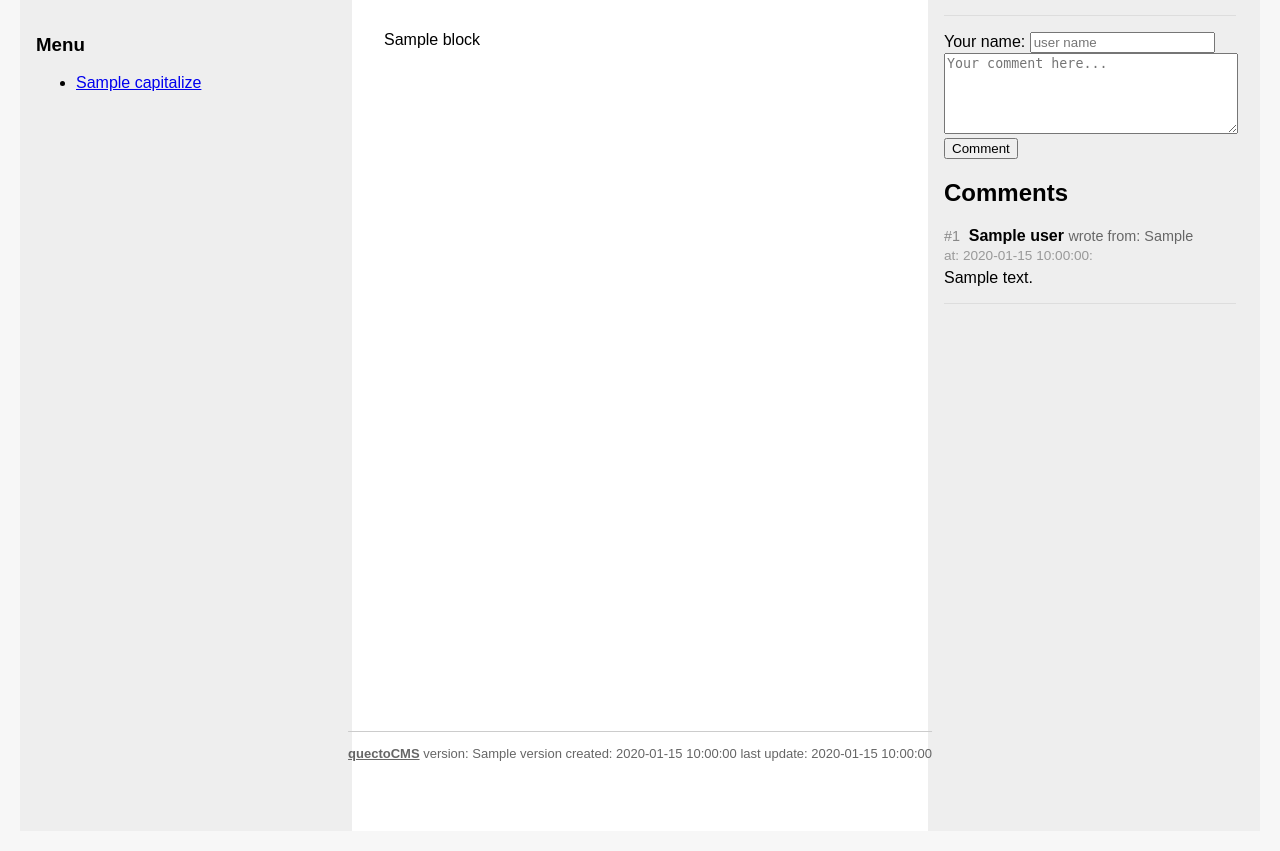
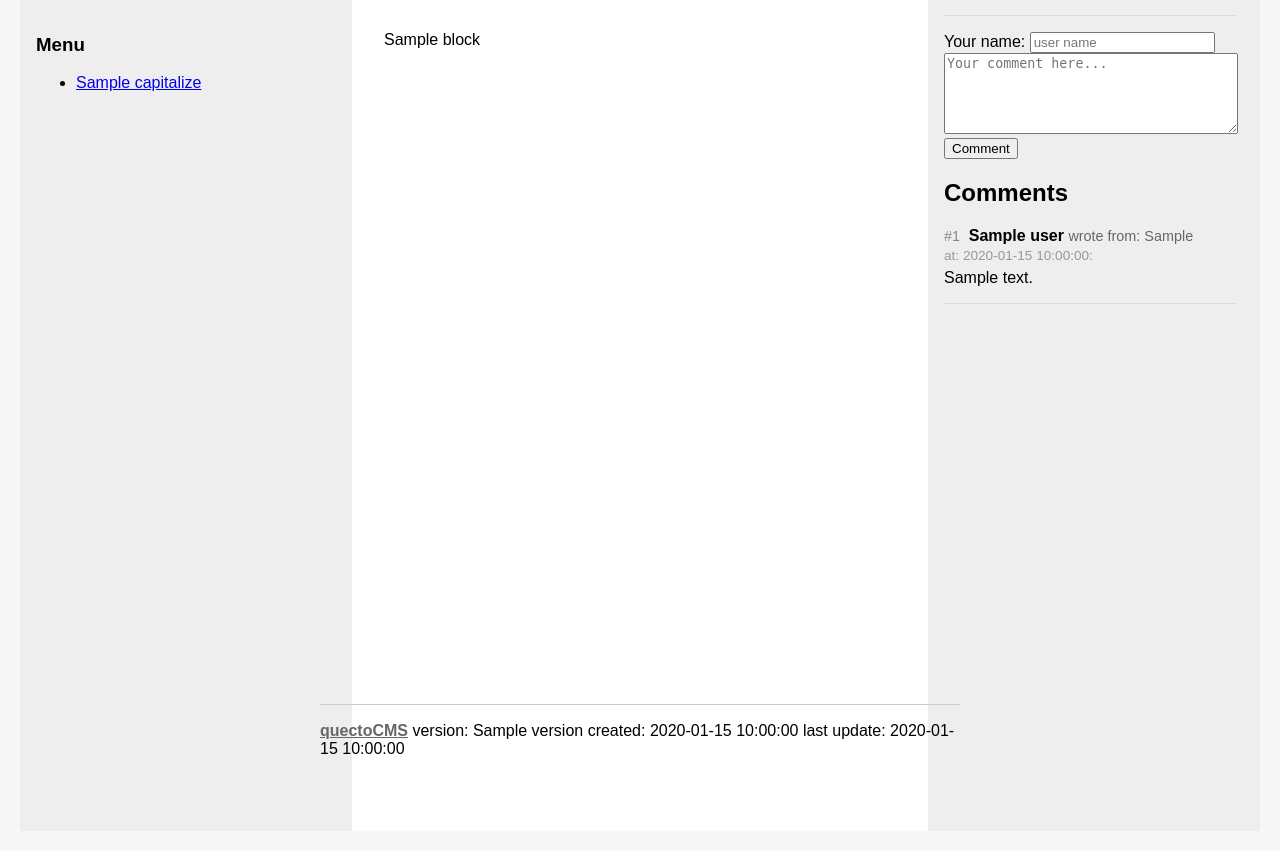
Before and after one commit to mabalew/quectocms, a Flask app: template templates/page.html in a window 1280 px wide. Shown: the part 21-872 px from the top of the page. Run offline with Flask 3, Linux system fonts and the light colour scheme; the template is opened without the code that fills it: most values are stand-ins (such as "Sample title", 1, 10 or a date in 2020).

Commit message:
Changed style class

```diff
--- a/templates/footer.html
+++ b/templates/footer.html
@@ -1,5 +1,5 @@
 <footer>
-    <p class="footer_data">
+    <p class="footer">
         <b><a style="color: #666;" href="https://github.com/mabalew/quectocms">quectoCMS</a></b> version: {{ footer_data["version"] }} created: {{ footer_data["creation_date"] }} last update: {{ footer_data["modification_date"] }}
     </p>
 </footer>
```
